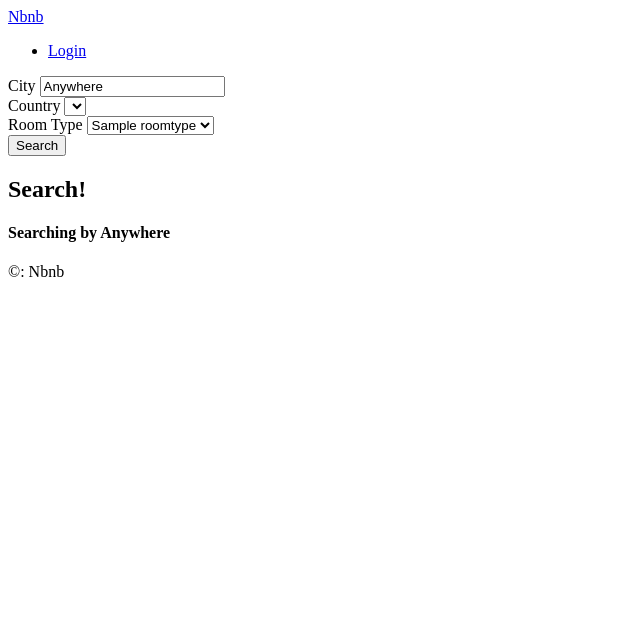
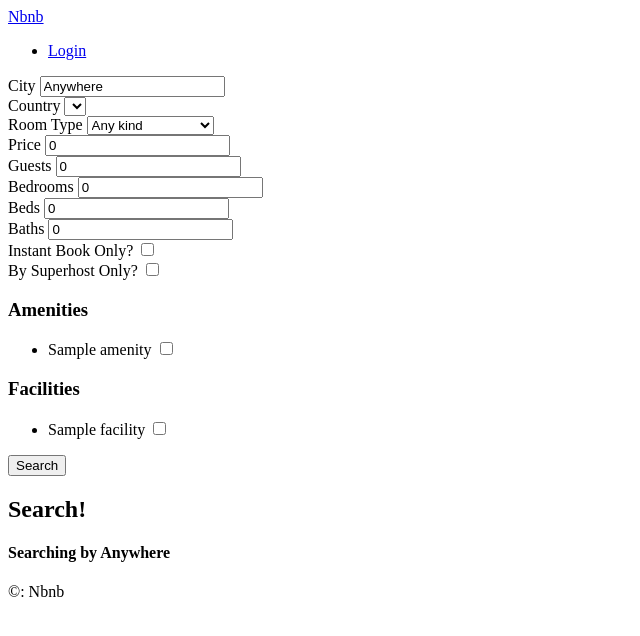
Before and after one commit to Kyedonghwan/airbnb-clone, a Django app: page /rooms/search/ in a window 1280 px wide. Shown: the top 636 px of the page, without its empty margins (0-640 px from the left). Run offline with Django 3.2, Linux system fonts and the light colour scheme; tables that the repository leaves empty hold one stand-in row (values such as "Sample post"); lists and menus that the app fills with data are empty.

Commit message:
20201109-3

```diff
--- a/rooms/views.py
+++ b/rooms/views.py
@@ -29,11 +29,51 @@ class RoomDetail(DetailView):
 def search(request):
     city = request.GET.get("city", "Anywhere")
     city = str.capitalize(city)
+    country = request.GET.get("country", "KR")
+    room_type = int(request.GET.get("room_type", 0))
+
+    price = int(request.GET.get("price", 0))
+    guests = int(request.GET.get("guests", 0))
+    bedrooms = int(request.GET.get("bedrooms", 0))
+    beds = int(request.GET.get("beds", 0))
+    baths = int(request.GET.get("baths", 0))
+
+    instant = request.GET.get("instant", False)
+    super_host = request.GET.get("super_host", False)
+
+    s_amenities = request.GET.getlist("amenities")
+    s_facilities = request.GET.getlist("facilities")
+
+    form = {
+        "s_country": country,
+        "s_room_type": room_type,
+        "city": city,
+        "price": price,
+        "guests": guests,
+        "bedrooms": bedrooms,
+        "beds": beds,
+        "baths": baths,
+        "s_amenities": s_amenities,
+        "s_facilities": s_facilities,
+        "instant": instant,
+        "super_host": super_host,
+    }
+
     room_types = models.RoomType.objects.all()
+    amenities = models.Amenity.objects.all()
+    facilities = models.Facility.objects.all()
+
+    choices = {
+        "countries": countries,
+        "room_types": room_types,
+        "amenities": amenities,
+        "facilities": facilities,
+    }
+
     return render(
         request,
         "rooms/search.html",
-        {"city": city, "countries": countries, "room_types": room_types},
+        {**form, **choices},
     )
 
 
--- a/templates/base.html
+++ b/templates/base.html
@@ -11,6 +11,9 @@
     <header>
     {% include "partials/nav.html" %}
     {% block search-bar %}
+    <form method="get" action="{% url "rooms:search" %}">
+        <input name="city" placeholder="Search By City" />
+    </form>
     {% endblock search-bar %}
 
     </header>
--- a/templates/rooms/search.html
+++ b/templates/rooms/search.html
@@ -16,17 +16,80 @@
         <label for="country">Country</label>
         <select id="country" name="country">
             {% for country in countries %}
-                <option value="{{country.code}}">{{country.name}}</option>
+                <option value="{{country.code}}" {% if country.code == s_country %}selected{% endif %}>{{country.name}}</option>
             {% endfor %}
         </select>
     </div>
     <div>
         <label for="room_type">Room Type</label>
         <select id="room_type" name="room_type">
+            <option value="0" {% if s_room_type == 0 %}selected{% endif %}>Any kind</option>
             {% for room_type in room_types %}
-                <option value="{{room_type.pk}}">{{room_type.name}}</option>
+                <option value="{{room_type.pk}}" {% if s_room_type is room.type.pk  %}selected{% endif %}>{{room_type.name}}</option>
             {% endfor %}
         </select>
+    </div>
+    <div>
+        <label for="price">Price</label>
+        <input value="{{price}}" type="number" name = "price" id="price" placeholder="Price" />
+    </div>
+    <div>
+        <label for="guests">Guests</label>
+        <input value="{{guests}}" type="number" name = "guests" id="guests" placeholder="Guests" />
+    </div>
+    <div>
+        <label for="bedrooms">Bedrooms</label>
+        <input value="{{bedrooms}}" type="number" name = "bedrooms" id="bedrooms" placeholder="Bedrooms" />
+    </div>
+    <div>
+        <label for="beds">Beds</label>
+        <input value="{{beds}}" type="number" name = "beds" id="beds" placeholder="Beds" />
+    </div>
+    <div>
+        <label for="baths">Baths</label>
+        <input value="{{baths}}" type="number" name = "baths" id="baths" placeholder="Baths" />
+    </div>
+    <div>
+        <label for="instant">Instant Book Only?</label>
+        <input value="{{instant}}" type="checkbox" name = "instant" id="instant"
+        {% if instant %}checked{% endif %}
+        />
+    </div>
+    <div>
+        <label for="super_host">By Superhost Only?</label>
+        <input value="{{super_host}}" type="checkbox" name = "super_host" id="super_host"
+        {% if super_host %}checked{% endif %}
+        />
+    </div>
+    <div>
+        <h3>Amenities</h3>
+        <ul>
+            {% for amenity in amenities %}
+                <li>
+                    <label for="a_{{amenity.pk}}">{{amenity.name}}</label>
+                    <input type="checkbox" name="amenities" id="a_{{amenity.pk}}" value={{amenity.pk}}
+                    {% if amenity.pk|slugify in s_amenities %}
+                    checked
+                    {% endif %}
+
+                    />
+                </li>
+            {% endfor %}
+        </ul>
+    </div>
+    <div>
+        <h3>Facilities</h3>
+        <ul>
+            {% for facility in facilities %}
+                <li>
+                    <label for="f_{{facility.pk}}">{{facility.name}}</label>
+                    <input type="checkbox" name="facilities" id="f_{{facility.pk}}" value={{facility.pk}}
+                    {% if facility.pk|slugify in s_facilities %}
+                    checked
+                    {% endif %}/>
+                </li>
+            {% endfor %}
+        </ul>
     </div>
     <button>Search</button>
 </form>
```
